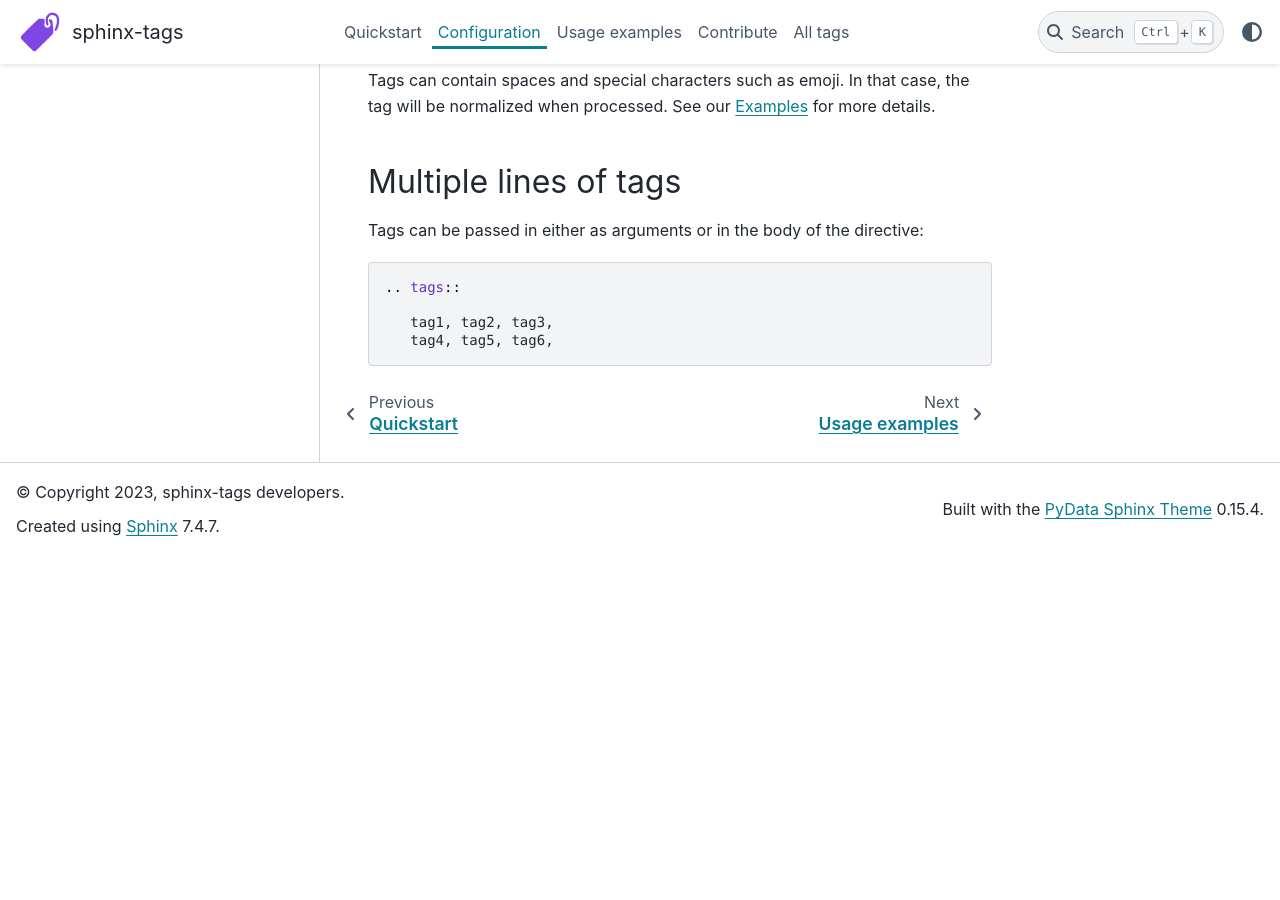
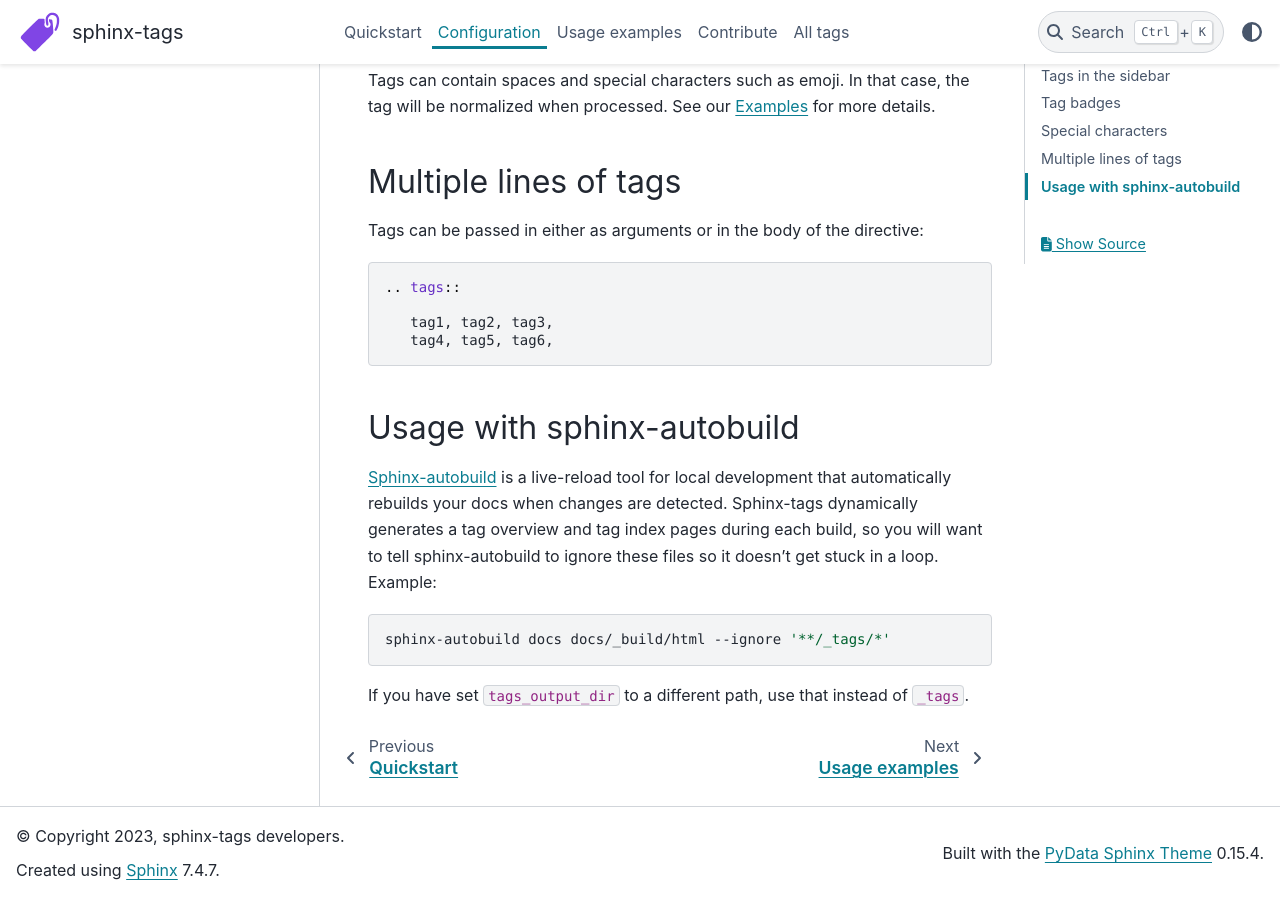
Before and after one commit to melissawm/sphinx-tags, a Sphinx documentation site: the page built from docs/configuration.rst, in a window 1280 px wide and 900 px high, scrolled down 2427 px. Built offline with Sphinx 7.4.7 and the PyData theme 0.15.4, drawn with Linux system fonts in a browser that asks for light colours; before the commit the page ends 2983 px from its top, so only the background shows below that.

Commit message:
Add note to docs about usage with sphinx-autobuild

```diff
--- a/docs/configuration.rst
+++ b/docs/configuration.rst
@@ -117,3 +117,18 @@
 
       tag1, tag2, tag3,
       tag4, tag5, tag6,
+
+Usage with sphinx-autobuild
+---------------------------
+
+`Sphinx-autobuild <https://github.com/sphinx-doc/sphinx-autobuild>`_ is a live-reload
+tool for local development that automatically rebuilds your docs when changes are
+detected. Sphinx-tags dynamically generates a tag overview and tag index pages
+during each build, so you will want to tell sphinx-autobuild to ignore these
+files so it doesn't get stuck in a loop. Example:
+
+.. code-block:: sh
+
+    sphinx-autobuild docs docs/_build/html --ignore '**/_tags/*'
+
+If you have set ``tags_output_dir`` to a different path, use that instead of ``_tags``.
```
